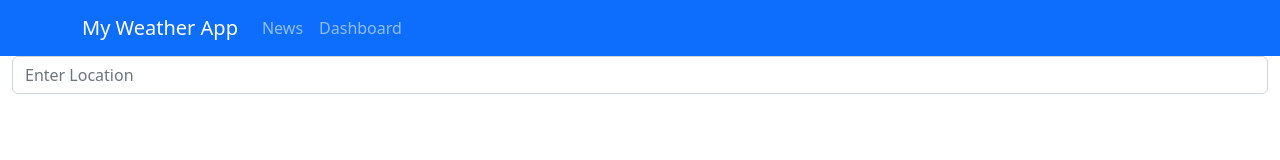
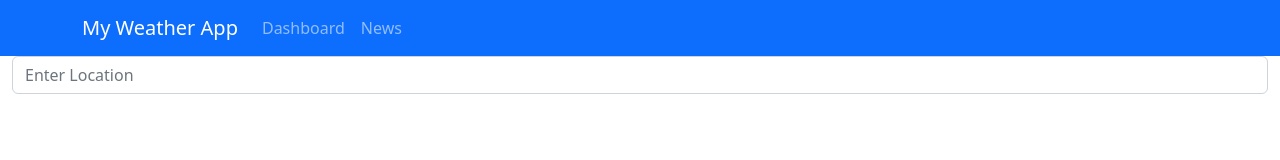
Before and after one commit to CalixCarlo/weather-project, a React (Vite) app: page / in a window 1280 px wide. Shown: the top 160 px of the page. Built offline with nearby package versions, Linux system fonts and the light colour scheme.

Commit message:
6th error

```diff
--- a/src/components/Topbar.jsx
+++ b/src/components/Topbar.jsx
@@ -9,8 +9,9 @@ const Topbar = () => {
     <Container>
       <Navbar.Brand href="/weather">My Weather App</Navbar.Brand>
       <Nav className="me-auto">
-        <Nav.Link href="/news">News</Nav.Link>
-        <Nav.Link href="/">Dashboard</Nav.Link>
+      <Nav.Link href="/">Dashboard</Nav.Link>
+      <Nav.Link href="/news">News</Nav.Link>
+
       </Nav>
     </Container>
   </Navbar>
```
